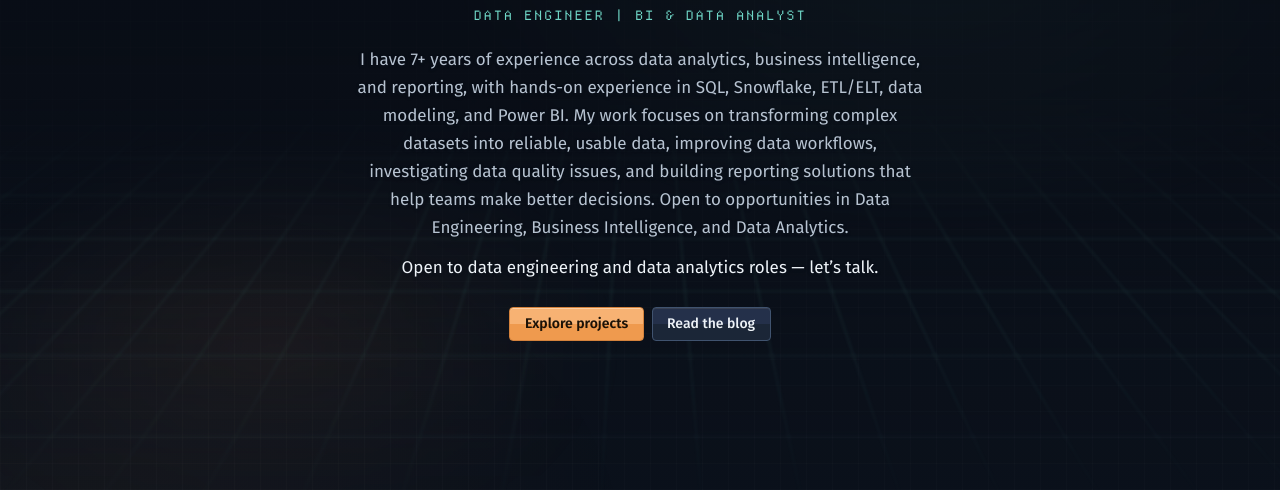
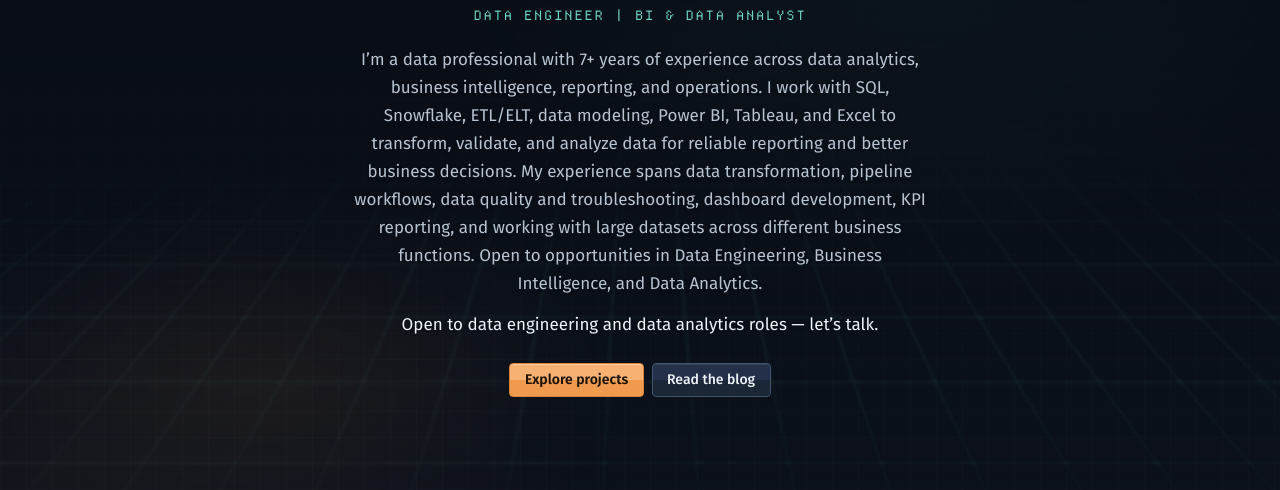
Before and after one commit to PolDo01/PolDo01.github.io, a website: page index.html in a window 1280 px wide. Shown: the part 310-800 px from the top of the page. Drawn offline with Linux system fonts and the light colour scheme.

Commit message:
Update index.html

```diff
--- a/index.html
+++ b/index.html
@@ -61,7 +61,7 @@
           <h1 class="hero__name" id="hero-title">Leopoldo Dollete III</h1>
           <p class="hero__role">DATA ENGINEER | BI & DATA ANALYST</p>
           <p class="hero__lede">
-            I have 7+ years of experience across data analytics, business intelligence, and reporting, with hands-on experience in SQL, Snowflake, ETL/ELT, data modeling, and Power BI. My work focuses on transforming complex datasets into reliable, usable data, improving data workflows, investigating data quality issues, and building reporting solutions that help teams make better decisions. Open to opportunities in Data Engineering, Business Intelligence, and Data Analytics.
+            I’m a data professional with 7+ years of experience across data analytics, business intelligence, reporting, and operations. I work with SQL, Snowflake, ETL/ELT, data modeling, Power BI, Tableau, and Excel to transform, validate, and analyze data for reliable reporting and better business decisions. My experience spans data transformation, pipeline workflows, data quality and troubleshooting, dashboard development, KPI reporting, and working with large datasets across different business functions. Open to opportunities in Data Engineering, Business Intelligence, and Data Analytics.
           </p>
           <p class="hero__ask">Open to data engineering and data analytics roles &mdash; let&rsquo;s talk.</p>
           <div class="hero__actions">
```
